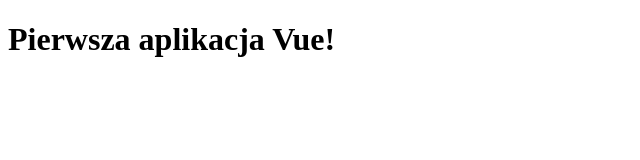
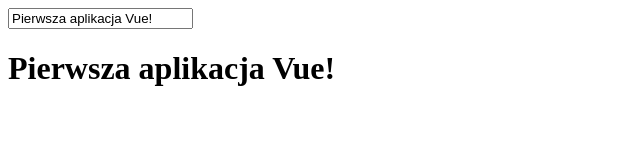
Before and after one commit to lapinskap/vue, a plain HTML site: page index.html in a window 1280 px wide. Shown: the whole page, without its empty margins (0-640 px from the left). Drawn offline with nearby package versions, Linux system fonts and the light colour scheme.

Commit message:
create silly input

```diff
--- a/index.html
+++ b/index.html
@@ -1,24 +1,16 @@
-<!DOCTYPE html>
-<html>
-<head>
-    <title>Vue app</title>
 <script src="https://cdn.jsdelivr.net/npm/vue@2.5.16/dist/vue.js"></script>
-</head>
-<body>
+
 <div id="app">
-        <h1>{{ appTitle }}</h1>
+  <input v-model="name" />
+  <h1>{{ name }}</h1>
 </div>
 
-<script>
-
+<script type="text/javascript">
   new Vue({
-  data() {
+    data: function() {
       return {
-      appTitle: "Pierwsza aplikacja Vue!"
+        name: "Pierwsza aplikacja Vue!"
       };
     }
   }).$mount("#app");
-
 </script>
-</body>
-</html>
```
Lines whose indentation alone changed are shown as unchanged.
